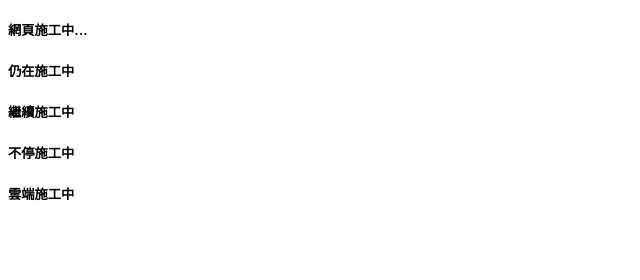
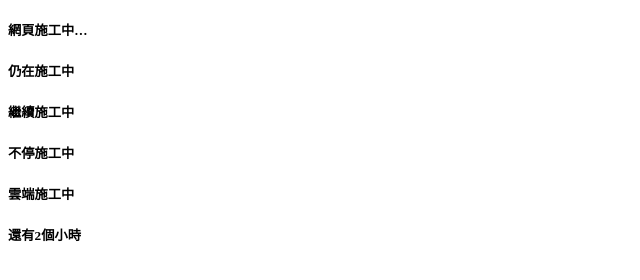
Before and after one commit to Tina-star2023/website2, a plain HTML site: page index.html in a window 1280 px wide. Shown: the part 70-350 px from the top of the page, without its empty margins (0-640 px from the left). Drawn offline with Linux system fonts and the light colour scheme.

Commit message:
本地修改

```diff
--- a/index.html
+++ b/index.html
@@ -12,5 +12,6 @@
     <h5>繼續施工中</h5>
     <h5>不停施工中</h5>
     <h5>雲端施工中</h5>
+    <h5>還有2個小時</h5>
 </body>
 </html>
```
